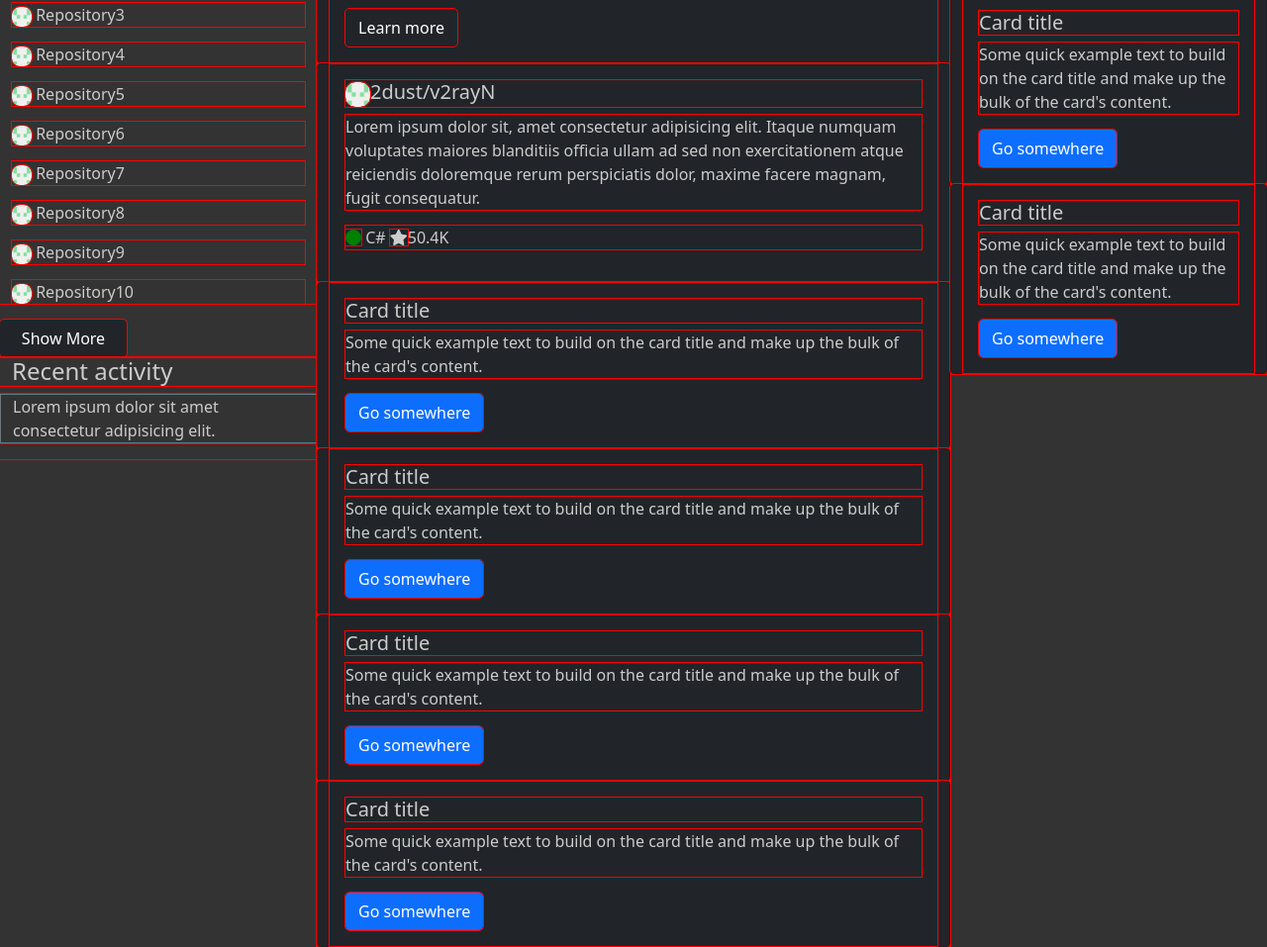
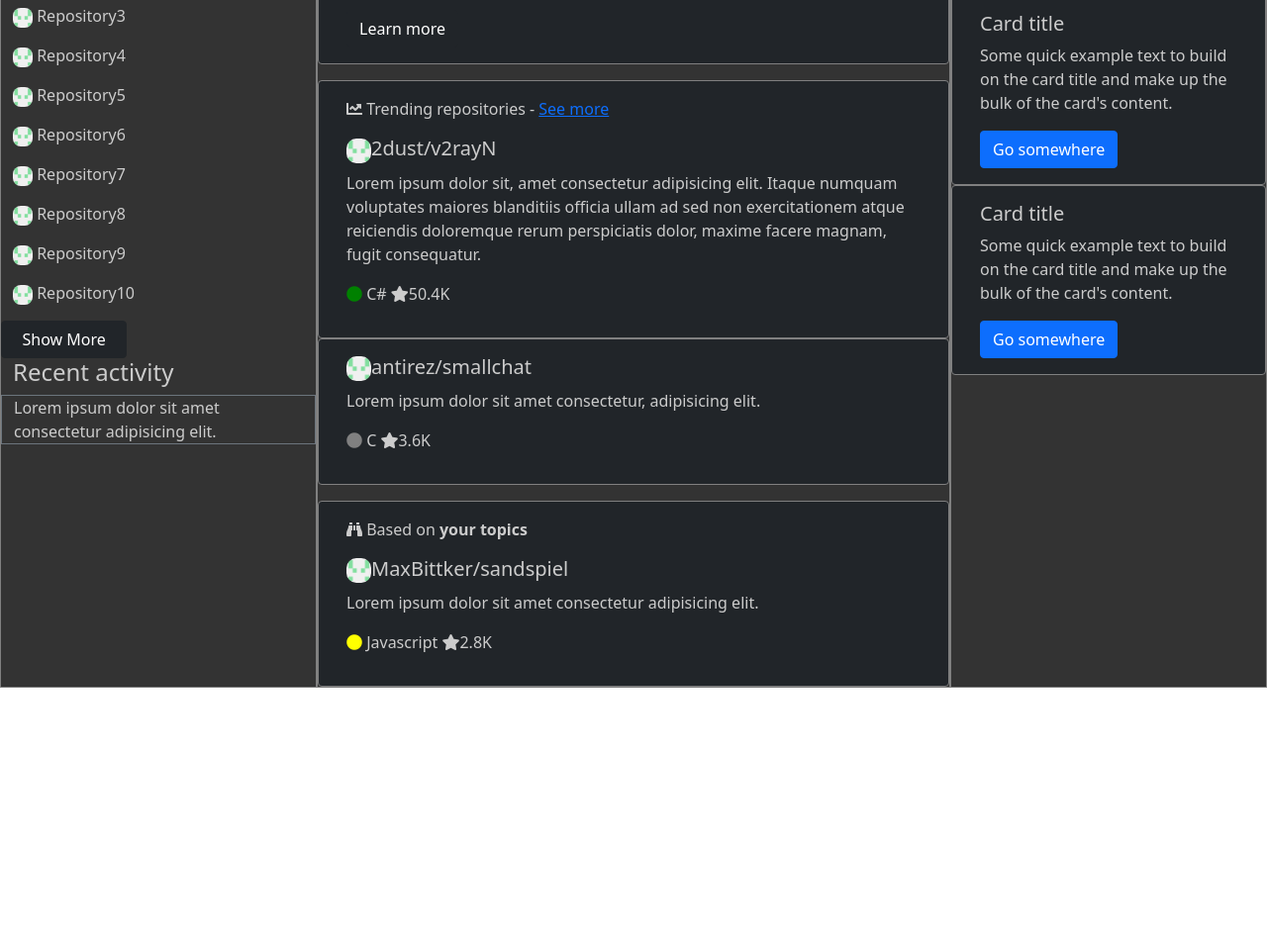
Before and after one commit to edwardgreenwood38/CSS-Build-Your-Fav-mockup, a plain HTML site: page index.html in a window 1280 px wide. Shown: the part 222-1179 px from the top of the page at 99% size. After the commit the page ends 917 px from the top, so only its background shows below. Drawn offline with nearby package versions, Linux system fonts and the light colour scheme.

Commit message:
start col 3

```diff
--- a/index.html
+++ b/index.html
@@ -33,7 +33,7 @@
                             <h3>Top repositories</h3>
                         </div>
                         <div class="col-4 text-end">
-                            <button type="button" id="New" class="btn btn-primary">New</button>
+                            <button type="button" id="New" class="btn btn-primary"><i class="fa fa-file"></i> New</button>
                         </div>
                     </div>
                     <div class="row">
@@ -81,8 +81,9 @@
                             </div>
                         </div>
 
-                        <div class="card bg-dark">
+                        <div class="card bg-dark trending">
                             <div class="card-body">
+                              <p><i class="fa fa-chart-line"></i> Trending repositories - <a href="#">See more</a></p>
                               <h5 class="card-title"> <img src="./assets/images/github_profile.png" alt="profile">2dust/v2rayN</h5>
                               <p class="card-text">Lorem ipsum dolor sit, amet consectetur adipisicing elit. Itaque numquam voluptates maiores blanditiis officia ullam ad sed non exercitationem atque reiciendis doloremque rerum perspiciatis dolor, maxime facere magnam, fugit consequatur.</p>
                               <p><i class="fa fa-circle green" aria-hidden="true"></i> C# <i class="fa fa-star" aria-hidden="true"></i>50.4K</p>
@@ -90,33 +91,18 @@
                         </div>
                         <div class="card bg-dark">
                             <div class="card-body">
-                              <h5 class="card-title">Card title</h5>
-                              <p class="card-text">Some quick example text to build on the card title and make up the bulk of the card's content.</p>
-                              <a href="#" class="btn btn-primary">Go somewhere</a>
+                              <h5 class="card-title"> <img src="./assets/images/github_profile.png" alt="profile">antirez/smallchat</h5>
+                              <p class="card-text">Lorem ipsum dolor sit amet consectetur, adipisicing elit.</p>
+                              <p><i class="fa fa-circle grey" aria-hidden="true"></i> C <i class="fa fa-star" aria-hidden="true"></i>3.6K</p>
                             </div>
                         </div>
-                        <div class="card bg-dark">
-                            <!-- <img src="..." class="card-img-top" alt="..."> -->
+
+                        <div class="card bg-dark topics">
                             <div class="card-body">
-                              <h5 class="card-title">Card title</h5>
-                              <p class="card-text">Some quick example text to build on the card title and make up the bulk of the card's content.</p>
-                              <a href="#" class="btn btn-primary">Go somewhere</a>
-                            </div>
-                        </div>
-                        <div class="card bg-dark">
-                            <!-- <img src="..." class="card-img-top" alt="..."> -->
-                            <div class="card-body">
-                              <h5 class="card-title">Card title</h5>
-                              <p class="card-text">Some quick example text to build on the card title and make up the bulk of the card's content.</p>
-                              <a href="#" class="btn btn-primary">Go somewhere</a>
-                            </div>
-                        </div>
-                        <div class="card bg-dark">
-                            <!-- <img src="..." class="card-img-top" alt="..."> -->
-                            <div class="card-body">
-                              <h5 class="card-title">Card title</h5>
-                              <p class="card-text">Some quick example text to build on the card title and make up the bulk of the card's content.</p>
-                              <a href="#" class="btn btn-primary">Go somewhere</a>
+                              <p><i class="fa fa-binoculars"></i> Based on <strong>your topics</strong></p>
+                              <h5 class="card-title"> <img src="./assets/images/github_profile.png" alt="profile">MaxBittker/sandspiel</h5>
+                              <p class="card-text">Lorem ipsum dolor sit amet consectetur adipisicing elit.</p>
+                              <p><i class="fa fa-circle yellow" aria-hidden="true"></i> Javascript <i class="fa fa-star" aria-hidden="true"></i>2.8K</p>
                             </div>
                         </div>
                     </div>
@@ -124,8 +110,8 @@
                 <div class="col-3">
                     <div class="row">
                         <div class="card bg-dark">
-                            <!-- <img src="..." class="card-img-top" alt="..."> -->
                             <div class="card-body">
+
                               <h5 class="card-title">Card title</h5>
                               <p class="card-text">Some quick example text to build on the card title and make up the bulk of the card's content.</p>
                               <a href="#" class="btn btn-primary">Go somewhere</a>
--- a/style.css
+++ b/style.css
@@ -1,13 +1,15 @@
-* {
+/* * {
     outline: 1px solid red;
-}
+} */
 
 .container-fluid {
     background-color: #333;
     color:#ccc;
 }
 
-
+main>div, .card {
+    border: 1px solid grey;;
+}
 
 main div ul li {
     margin-top: 1em;
@@ -35,3 +37,19 @@ main div:nth-child(2) div:nth-child(1) button {
 .green {
     color: green;
 }
+
+.grey {
+    color: grey;
+}
+
+.yellow {
+    color: yellow;
+}
+
+.trending {
+    margin-top: 1em;
+}
+
+.topics {
+    margin-top: 1em;
+}
```
